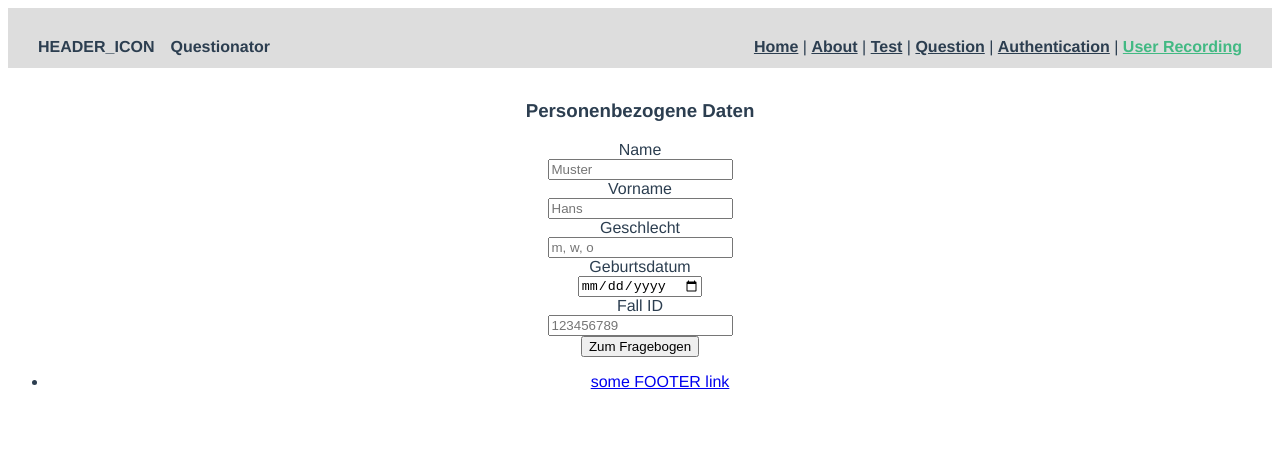
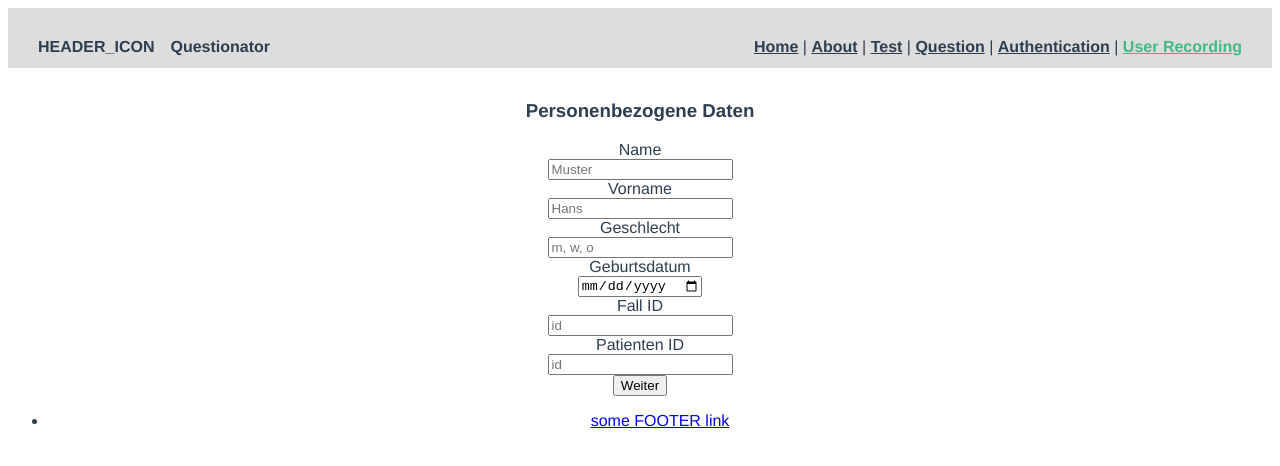
Before and after one commit to Duckolyte/questionator, a Vue app: page /user in a window 1280 px wide. Shown: the top 466 px of the page. Built offline with nearby package versions, Linux system fonts and the light colour scheme.

Commit message:
added user as props to the UserRecord.vue components and bound the input to the user prop.

```diff
--- a/src/App.vue
+++ b/src/App.vue
@@ -3,6 +3,7 @@
     <app-header/>
     <router-view
       :questionary="questionary"
+      :user="user"
     />
     <app-footer/>
   </div>
@@ -20,6 +21,14 @@ export default {
   },
   data() {
     return {
+      user: {
+        lastname: "",
+        firstname: "",
+        gender: "",
+        dateOfBirth:"",
+        patientId: "",
+        caseId: "",
+      },
       questionary: {
         id: "",
         patientId: "test_000321",
--- a/src/components/user/UserRecord.vue
+++ b/src/components/user/UserRecord.vue
@@ -11,6 +11,7 @@
         placeholder="Muster"
         name="lastname"
         required
+        v-model:value="user.lastname"
       />
     </div>
     <div class="input-group mb-2">
@@ -24,6 +25,7 @@
         placeholder="Hans"
         name="firstname"
         required
+        v-model:value="user.firstname"
       />
     </div>
     <div class="input-group mb-2">
@@ -36,6 +38,7 @@
         placeholder="m, w, o"
         name="gender"
         required
+        v-model:value="user.gender"
       />
     </div>
     <div class="input-group mb-2">
@@ -47,6 +50,7 @@
         type="date"
         name="date_of_birth"
         required
+        v-model:value="user.dateOfBirth"
       />
     </div>
     <div class="input-group mb-2">
@@ -56,16 +60,29 @@
       <input
         class="form-control"
         type="number"
-        placeholder="123456789"
+        placeholder="id"
         name="case_id"
-        required
+        v-model:value="user.caseId"
+      />
+    </div>
+    <div class="input-group mb-2">
+      <div class="input-group-prepend">
+        <span class="input-group-text">Patienten ID</span>
+      </div>
+      <input
+        class="form-control"
+        type="number"
+        placeholder="id"
+        name="patient_id"
+        v-model:value="user.patientId"
       />
     </div>
     <input
       class="btn btn-outline-primary mb-2"
-      type="submit"
+      type="button"
       name="commit"
-      value="Zum Fragebogen"
+      value="Weiter"
+      @click="toQuestionary()"
     />
   </div>
 </template>
@@ -73,20 +90,35 @@
 <script>
 
 export default {
-
+  props: {
+    user: {
+      type: Object,
+    },
+  },
   components: {
 
   },
   data() {
     return {
-
+      /*
+      currentUser: {
+        lastname: "",
+        firstname: "",
+        gender: "",
+        dateOfBirth:"",
+        patientId: "",
+        caseId: "",
+      }
+      */
     };
   },
   computed: {
 
   },
   methods: {
-
+    toQuestionary() {
+      this.$router.push('/question');
+    },
   },
 };
 
--- a/src/views/UserRecord.vue
+++ b/src/views/UserRecord.vue
@@ -1,6 +1,9 @@
 <template>
   <div class="user-record">
-    <user-record></user-record>
+    <user-record
+      :user="user"
+    >
+    </user-record>
   </div>
 </template>
 
@@ -9,22 +12,12 @@
 import UserRecord from '../components/user/UserRecord.vue';
 
 export default {
-  /*
   props:
   {
-    question:
-    {
+    user: {
       type: Object,
-      required: true,
-      validator: function(value)
-      {
-        return [
-          'input-question',
-          'radio-question'
-        ].indexOf(value.questionType) !== -1
-      }
     }
-  }, */
+  },
   components:
   {
     'user-record': UserRecord,
```
